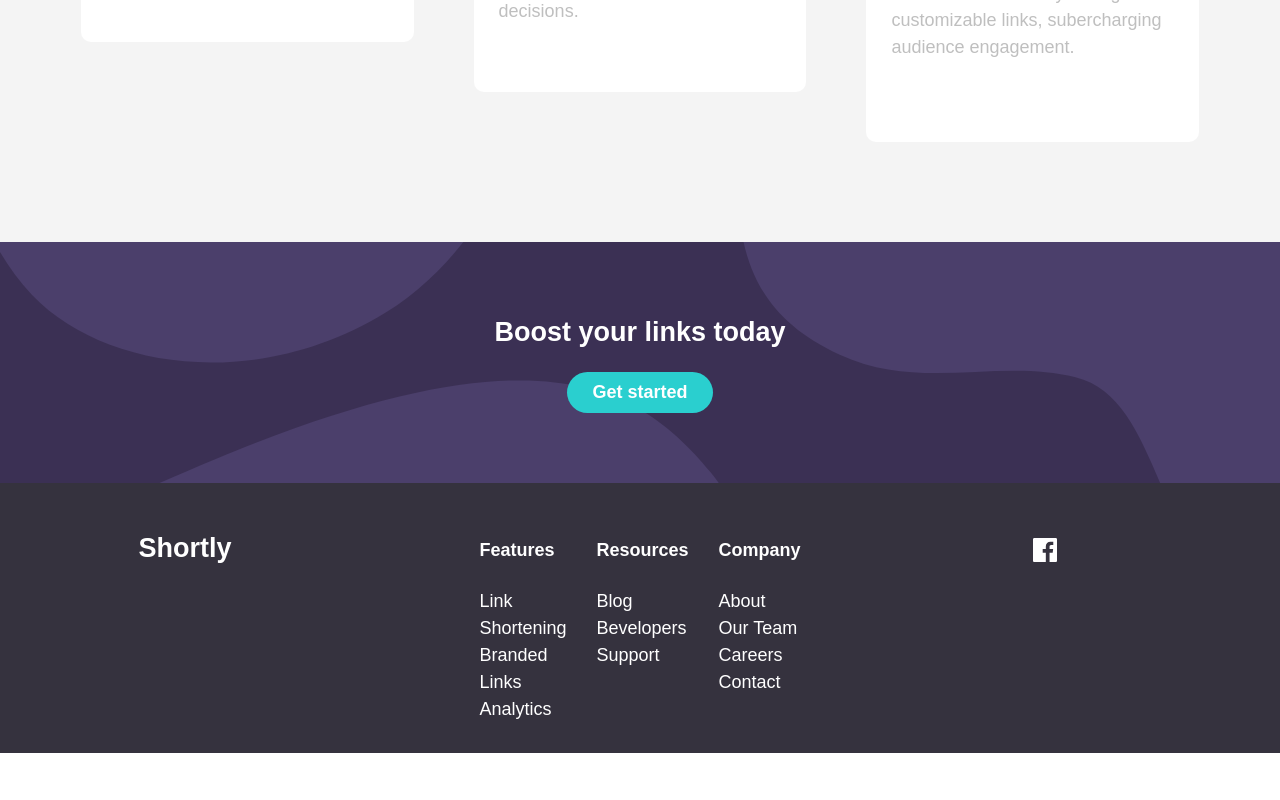
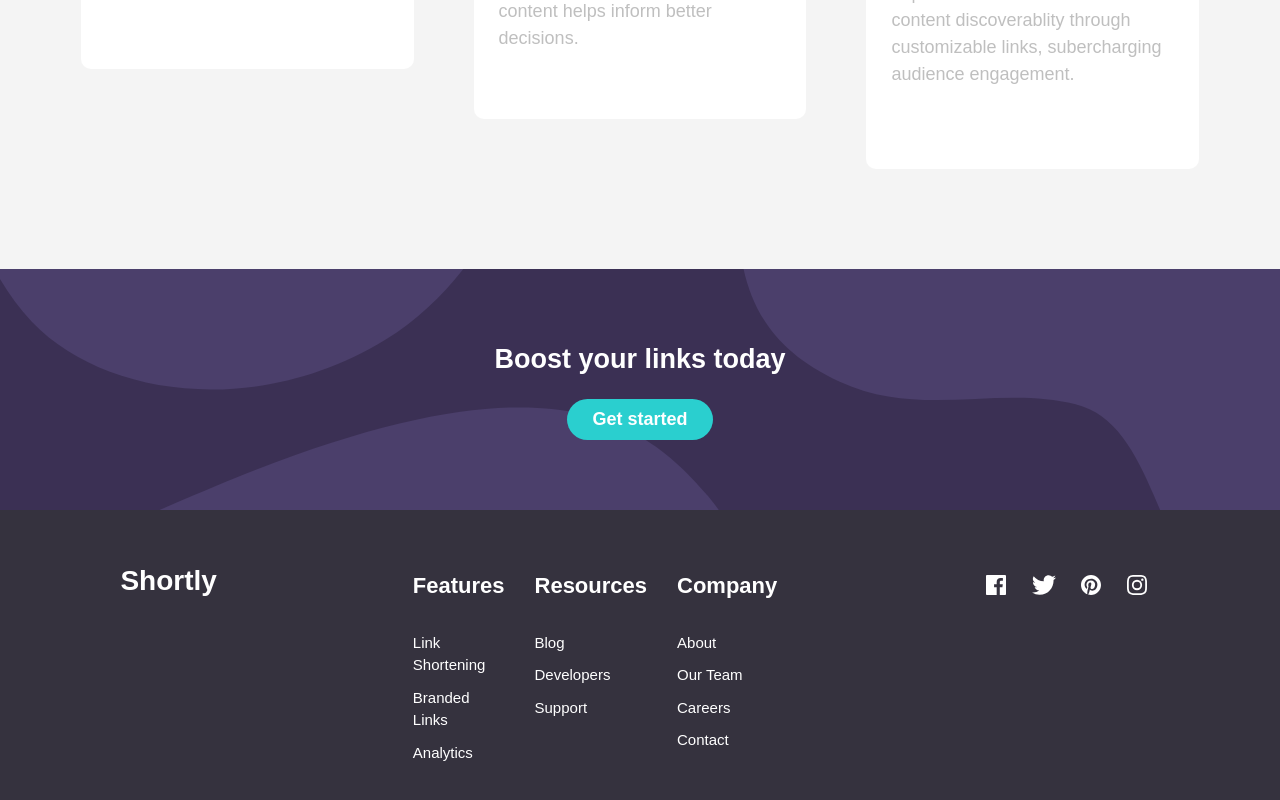
Before and after one commit to sklehti/url-shortening-api-master, a React (Create React App) app: page / in a window 1280 px wide. Shown: the part 1284-2084 px from the top of the page. Before the commit the page ends 2037 px from the top, so only its background shows below. Built offline with nearby package versions, Linux system fonts and the light colour scheme.

Commit message:
some actions added

```diff
--- a/src/App.js
+++ /dev/null
@@ -1,38 +0,0 @@
-import React, { useEffect } from "react";
-import "./styles.css";
-
-import { useAppSelector, useAppDispatch } from "./app/hooks";
-import {
-  decrement,
-  increment,
-  incrementByAmount,
-} from "./features/counter/counterSlice";
-import Headers from "./components/Headers";
-import MainPage from "./components/MainPage";
-import Footer from "./components/Footer";
-
-function App() {
-  // The `state` arg is correctly typed as `RootState` already
-  const count = useAppSelector((state) => state.counter.value);
-  const dispatch = useAppDispatch();
-
-  useEffect(() => {
-    dispatch(incrementByAmount(10));
-  }, []);
-
-  console.log(count);
-
-  return (
-    <div className="container">
-      {/*  {count}
-      <button onClick={() => dispatch(increment())}>+</button>
-      <button onClick={() => dispatch(decrement())}>-</button>
-      -------------------------- */}
-      <Headers />
-      <MainPage />
-      <Footer />
-    </div>
-  );
-}
-
-export default App;
--- a/src/app/store.ts
+++ b/src/app/store.ts
@@ -1,10 +1,11 @@
 import { configureStore } from "@reduxjs/toolkit";
 import counterSlice from "../features/counter/counterSlice";
-// ...
+import hamburgermenuSlice from "../features/hamburgermenuSlice";
 
 export const store = configureStore({
   reducer: {
     counter: counterSlice,
+    hamburgermenu: hamburgermenuSlice,
   },
 });
 
--- a/src/components/Footer.tsx
+++ b/src/components/Footer.tsx
@@ -1,5 +1,8 @@
 import React from "react";
 import facebookIcon from "../images/icon-facebook.svg";
+import twitterIcon from "../images/icon-twitter.svg";
+import pinterestIcon from "../images/icon-pinterest.svg";
+import instagramIcon from "../images/icon-instagram.svg";
 
 const Footer = () => {
   return (
@@ -9,47 +12,50 @@ const Footer = () => {
       </div>
       <div className="column-2">
         <h4>Features</h4>
-        <div>
+        <div style={{ paddingBottom: "10px" }}>
           <a>Link Shortening</a>
         </div>
-        <div>
+        <div style={{ paddingBottom: "10px" }}>
           <a>Branded Links</a>
         </div>
-        <div>
+        <div style={{ paddingBottom: "20px" }}>
           <a>Analytics</a>
         </div>
       </div>
       <div className="column-3">
         <h4>Resources</h4>
-        <div>
+        <div style={{ paddingBottom: "10px" }}>
           <a>Blog</a>
         </div>
 
-        <div>
-          <a>Bevelopers</a>
+        <div style={{ paddingBottom: "10px" }}>
+          <a>Developers</a>
         </div>
 
-        <div>
+        <div style={{ paddingBottom: "20px" }}>
           <a>Support</a>
         </div>
       </div>
       <div className="column-4">
         <h4>Company</h4>
-        <div>
+        <div style={{ paddingBottom: "10px" }}>
           <a>About</a>
         </div>
-        <div>
+        <div style={{ paddingBottom: "10px" }}>
           <a>Our Team</a>
         </div>
-        <div>
+        <div style={{ paddingBottom: "10px" }}>
           <a>Careers</a>
         </div>
-        <div>
+        <div style={{ paddingBottom: "20px" }}>
           <a>Contact</a>
         </div>
       </div>
       <div className="column-5">
         <img src={facebookIcon} alt="facebook icon" />
+        <img src={twitterIcon} alt="twitter icon" />
+        <img src={pinterestIcon} alt="pinterest icon" />
+        <img src={instagramIcon} alt="instaram icon" />
       </div>
     </div>
   );
--- a/src/components/Headers.tsx
+++ b/src/components/Headers.tsx
@@ -1,8 +1,22 @@
-import React from "react";
+import React, { useEffect } from "react";
+import { useAppSelector, useAppDispatch } from "../app/hooks";
+import { openMenu, closeMenu } from "../features/hamburgermenuSlice";
 
 const Headers = () => {
+  const menuOpen = useAppSelector((state) => state.hamburgermenu.value);
+  const dispatch = useAppDispatch();
+
+  const navigationModal: HTMLElement | null =
+    document.getElementById("navigation-mobile");
+
   const handleNavigation = () => {
-    console.log("Otsikot tänne.");
+    if (navigationModal) {
+      console.log("Otsikot tänne.");
+
+      dispatch(openMenu());
+
+      // navigationModal.style.display = "initial";
+    }
   };
 
   return (
--- a/src/components/MainPage.tsx
+++ b/src/components/MainPage.tsx
@@ -1,4 +1,4 @@
-import React from "react";
+import React, { useEffect } from "react";
 import firstImgMobile from "../images/illustration-working-mobile.svg";
 import firstImg from "../images/illustration-working.svg";
 import brandRegocnition from "../images/icon-brand-recognition.svg";
@@ -9,21 +9,81 @@ import bgShortenDesktop from "./../images/bg-shorten-desktop.svg";
 import bgBoostMobile from "./../images/bg-boost-mobile.svg";
 import bgBoostDesktop from "./../images/bg-boost-desktop.svg";
 
+import { useAppSelector, useAppDispatch } from "../app/hooks";
+import { openMenu, closeMenu } from "../features/hamburgermenuSlice";
+
 const MainPage = () => {
+  const menuOpen = useAppSelector((state) => state.hamburgermenu.value);
+  const dispatch = useAppDispatch();
+  console.log(menuOpen, "KJLDF");
+
+  const ref = React.useRef<HTMLInputElement>(null);
+
   const handleUrlShorten = (event: React.FormEvent<HTMLFormElement>) => {
     event.preventDefault();
 
     console.log("Lyhennä ulr osoite täällä.");
   };
 
+  useEffect(() => {
+    const navigationModal: HTMLElement | null =
+      document.getElementById("navigation-mobile");
+
+    const checkIfClickedOutside = (e: any) => {
+      if (ref.current && !ref.current.contains(e.target) && menuOpen === true) {
+        console.log("sdflkj", navigationModal);
+
+        if (navigationModal) {
+          // navigationModal.style.display = "none";
+          dispatch(closeMenu());
+        }
+      }
+    };
+
+    document.addEventListener("click", checkIfClickedOutside);
+    return () => {
+      document.removeEventListener("click", checkIfClickedOutside);
+    };
+  }, []);
+
   return (
-    <div>
+    <div style={{ position: "relative" }}>
+      {menuOpen} toimii
+      {menuOpen === true ? (
+        <div id="navigation-mobile" className="navigation-mobile">
+          <h3 ref={ref}>
+            <a>Features</a>
+          </h3>
+
+          <h3>
+            <a>Pricing</a>
+          </h3>
+
+          <h3>
+            <a>Resources</a>
+          </h3>
+
+          <hr />
+
+          <h3>
+            <a>Login</a>
+          </h3>
+
+          <button
+            className="get-started-btn"
+            style={{ padding: "15px", width: "80%", fontSize: "20px" }}
+          >
+            Sign Up
+          </button>
+        </div>
+      ) : (
+        <></>
+      )}
       <img
         className="first-img"
         src={firstImgMobile}
         alt="person behind the desk."
       />
-
       <div className="first-section-desktop">
         <div className="first-section-mobile">
           <h2 className="main-title">More than just shorter links</h2>
@@ -40,9 +100,8 @@ const MainPage = () => {
           alt="person behind the desk."
         />
       </div>
-
       <div className="page-info-part-layout">
-        <div className="page-info-part-layout-div" style={{ padding: "25px" }}>
+        <div className="page-info-part-layout-div">
           <form className="shorten-form" onSubmit={handleUrlShorten}>
             <img
               className="bg-shorten-mobile"
@@ -121,7 +180,6 @@ const MainPage = () => {
           </div>
         </div>
       </div>
-
       <div className="bg-boost-layout">
         <img
           className="bg-boost-mobile"
--- /dev/null
+++ b/src/features/hamburgermenuSlice.ts
@@ -0,0 +1,34 @@
+import { createSlice, PayloadAction } from "@reduxjs/toolkit";
+import type { RootState } from "../app/store";
+
+// Define a type for the slice state
+interface HamburgerState {
+  value: boolean;
+}
+
+// Define the initial state using that type
+const initialState = {
+  value: false,
+} as HamburgerState;
+
+export const hamburgermenuSlice = createSlice({
+  name: "hamburgermenu",
+
+  initialState,
+  reducers: {
+    openMenu: (state) => {
+      state.value = true;
+    },
+    closeMenu: (state) => {
+      state.value = false;
+    },
+  },
+});
+
+export const { openMenu, closeMenu } = hamburgermenuSlice.actions;
+
+// Other code such as selectors can use the imported `RootState` type
+export const selectHamburgermenu = (state: RootState) =>
+  state.hamburgermenu.value;
+
+export default hamburgermenuSlice.reducer;
--- a/src/styles.css
+++ b/src/styles.css
@@ -25,6 +25,10 @@ h3 {
   font-weight: 800;
   padding: 0;
   margin: 0;
+}
+
+h4 {
+  font-size: 22px;
 }
 
 p {
@@ -98,6 +102,10 @@ p {
   align-items: center;
 }
 
+.page-info-part-layout-div {
+  padding: 25px;
+}
+
 .advanced-statistic-desktop {
   max-width: 500px;
 }
@@ -136,10 +144,41 @@ p {
 .footer-layout {
   background-color: hsl(255, 11%, 22%);
   padding: 30px;
+  color: #fff;
 }
 
 .footer-title {
   padding-top: 15px;
+  font-size: 40px;
+}
+
+.column-5 > img {
+  height: 30px;
+  width: auto;
+  padding: 20px;
+  padding-top: 30px;
+}
+
+@media only screen and (max-width: 450px) {
+  .page-info-part-layout-div {
+    padding: 25px 10px;
+  }
+
+  .shorten-it-btn {
+    margin: 8px 15px 15px 15px;
+    padding: 15px 20px;
+    font-size: 16px;
+  }
+
+  .shorten-it-input {
+    padding: 15px 20px;
+    margin: 15px 15px 8px 15px;
+    font-size: 16px;
+  }
+
+  .info-layout {
+    padding-top: 30px;
+  }
 }
 
 @media only screen and (max-width: 900px) {
@@ -168,6 +207,32 @@ p {
     width: 30px;
     height: 6px;
     background-color: #fff;
+  }
+
+  #navigation-mobile {
+    /* display: none; */
+
+    position: absolute;
+    height: auto;
+    top: 20px;
+    left: 25px;
+    width: calc(100% - 50px);
+    background-color: hsl(257, 27%, 26%);
+    border-radius: 10px;
+    padding: 30px 0;
+  }
+
+  #navigation-mobile > h3 {
+    color: #fff;
+    padding: 10px 0;
+    font-size: 20px;
+  }
+
+  hr {
+    border: 1px solid #fff;
+    opacity: 0.25;
+    float: center;
+    width: 80%;
   }
 
   .first-section-mobile {
@@ -400,10 +465,15 @@ p {
     display: grid;
     grid-template-columns: repeat(11, 1fr);
     color: #fff;
+    font-size: 15px;
+  }
+
+  .footer-title {
+    font-size: 28px;
+    padding-top: 20px;
   }
 
   .column-1 {
-    /* grid-column: 1/12; */
     grid-column: 2/3;
   }
   .column-2 {
@@ -417,8 +487,16 @@ p {
     padding: 0 15px;
   }
   .column-5 {
-    /* grid-column: 5/12; */
     grid-column: 10 / 11;
-    padding-top: 25px;
+    padding-top: 0;
+    display: flex;
+    flex-direction: row;
+  }
+
+  .column-5 > img {
+    height: 20px;
+    width: auto;
+    padding: 1vw;
+    padding-top: 35px;
   }
 }
```
Also changed, not shown: src/App.tsx (+6 -4 lines).
